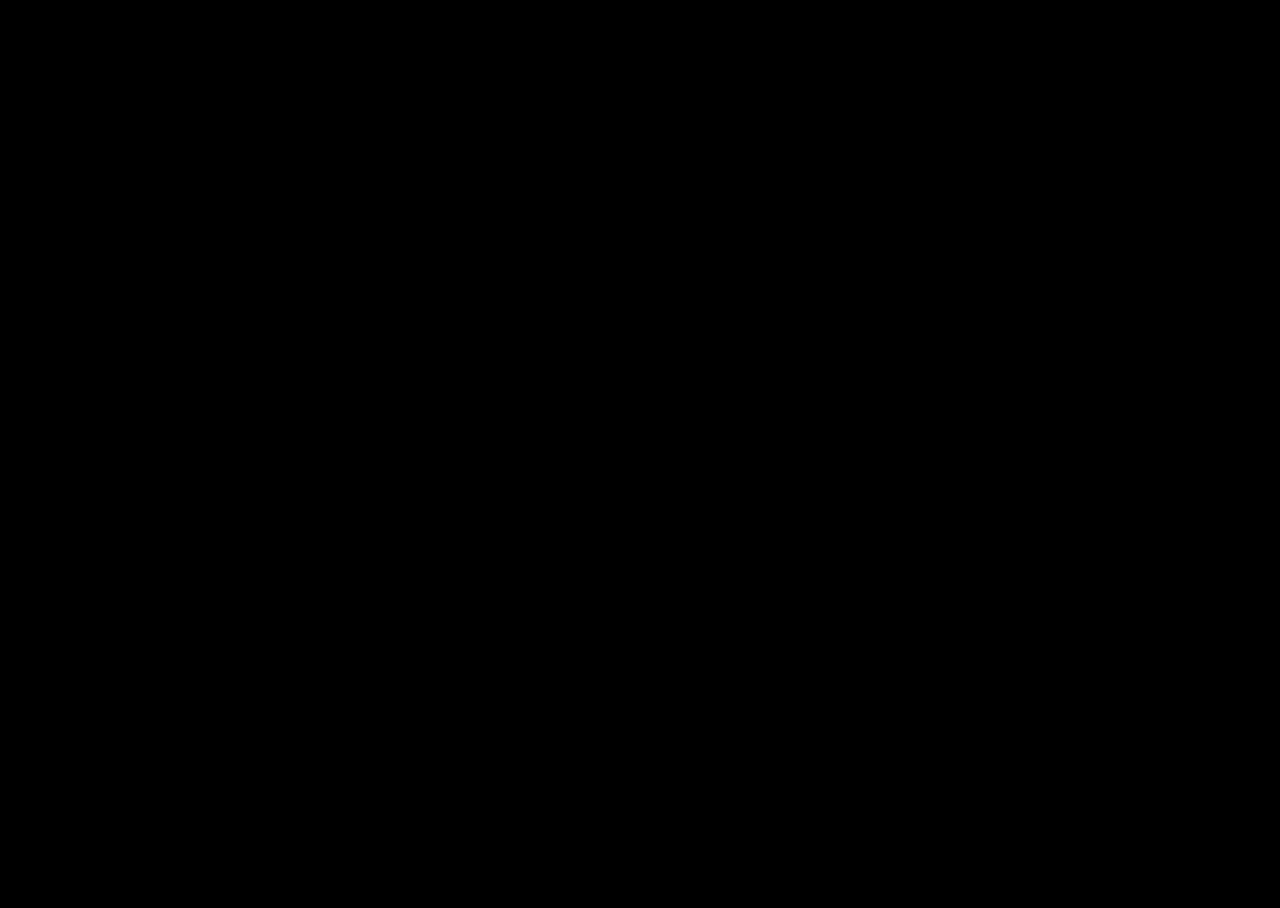
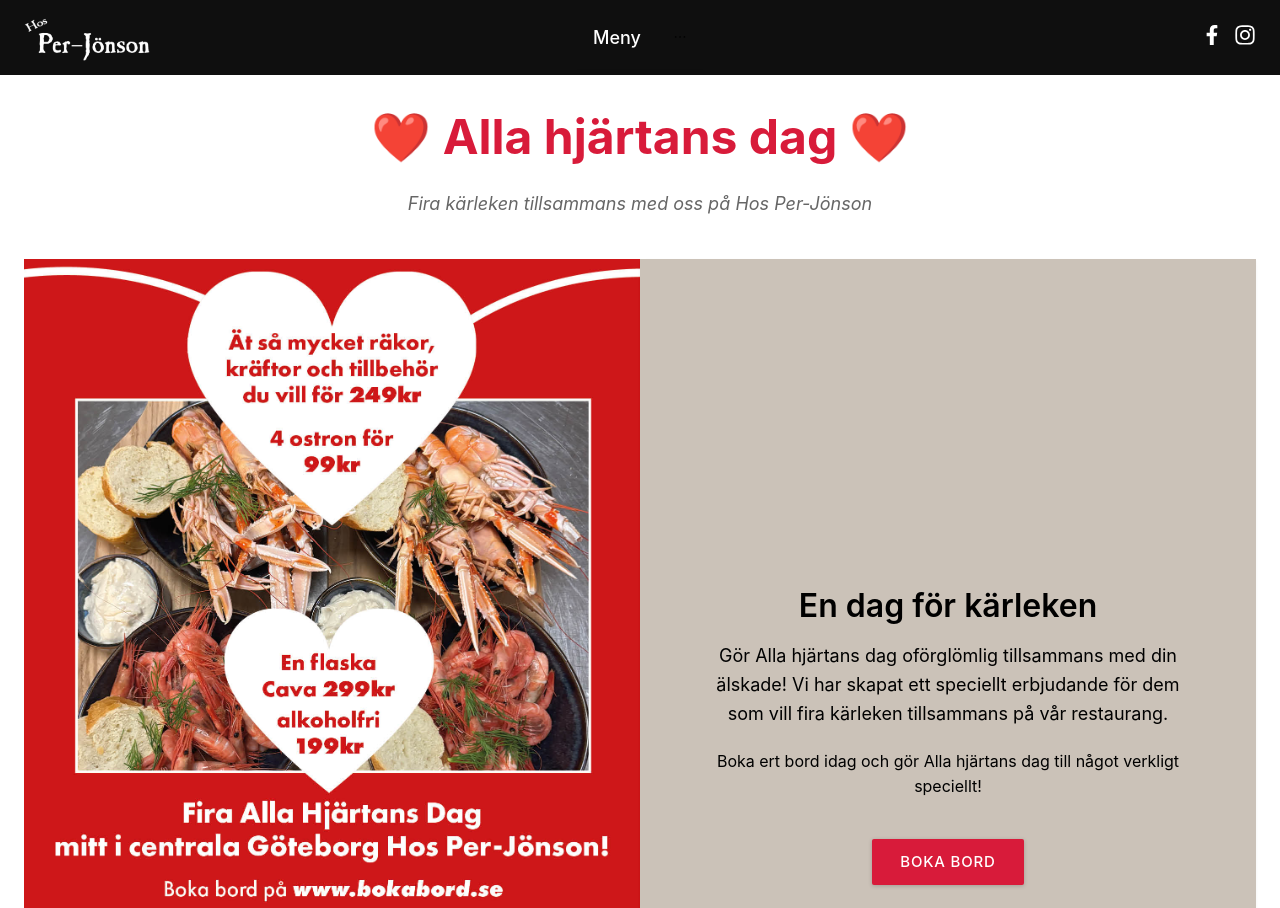
Before and after one commit to teodorgordon/lillakopenhamn, a React (Create React App) app: page /#/AllaHjartansDag in a window 1280 px wide. Before the commit this address had no page. Shown: the top 908 px of the page. Before the commit the page ends 800 px from the top, so only its background shows below. Built offline with nearby package versions, Linux system fonts and the light colour scheme.

Commit message:
lagt till alla hjärtans dag erbjudande

```diff
--- a/src/App.js
+++ b/src/App.js
@@ -7,6 +7,7 @@
 import Meny from "./components/Meny";
 import HittaHit from "./components/HittaHit";
 import OmOss from "./components/OmOss";
+import AllaHjartansDag from "./components/allahjartansdag";
 import Personuppgifter from "./components/Personuppgifter";
 
 const { Header, Content, Footer } = Layout;
@@ -162,6 +163,7 @@
         <Route path="/Meny" element={<LayoutWrapper isModalVisible={isModalVisible} setIsModalVisible={setIsModalVisible} page={<Meny />} />} />
         <Route path="/Hitta" element={<LayoutWrapper isModalVisible={isModalVisible} setIsModalVisible={setIsModalVisible} page={<HittaHit />} />} />
         <Route path="/OmOss" element={<LayoutWrapper isModalVisible={isModalVisible} setIsModalVisible={setIsModalVisible} page={<OmOss />} />} />
+        <Route path="/AllaHjartansDag" element={<LayoutWrapper isModalVisible={isModalVisible} setIsModalVisible={setIsModalVisible} page={<AllaHjartansDag />} />} />
         <Route path="/Personuppgifter" element={<LayoutWrapper isModalVisible={isModalVisible} setIsModalVisible={setIsModalVisible} page={<Personuppgifter />} />} />
       </Routes>
     </Router>
--- a/src/components/StartSida.js
+++ b/src/components/StartSida.js
@@ -107,10 +107,18 @@
       <div
         style={{
           display: "flex",
+          flexDirection: "column",
+          gap: "20px",
+          alignItems: "center",
+          zIndex: 3,
+        }}
+      >
+        <div
+          style={{
+            display: "flex",
             gap: "20px",
             flexWrap: "wrap",
             justifyContent: "center",
-          zIndex: 3,
           }}
         >
           <Button
@@ -145,6 +153,25 @@
           >
             Meny
           </Button>
+        </div>
+
+        <Link to="/AllaHjartansDag">
+          <Button
+            style={{
+              background: "#e91e63",
+              border: "2px solid #e91e63",
+              color: "#fff",
+              fontSize: "18px",
+              padding: "20px 8px",
+              fontWeight: "600",
+              borderRadius: "0",
+              boxShadow: "0 4px 12px rgba(233, 30, 99, 0.4)",
+            }}
+          >
+            ❤️ Alla hjärtans dag erbjudande ❤️
+          </Button>
+        </Link>
+
 
 
 
--- /dev/null
+++ b/src/components/allahjartansdag.js
@@ -0,0 +1,99 @@
+import React from "react";
+import { Typography, Card, Row, Col, Image } from "antd";
+
+const { Title, Paragraph } = Typography;
+
+export default function AllaHjartansDag() {
+  return (
+    <div style={{ background: "#fff", minHeight: "100vh", padding: "76px 24px" }}>
+      {/* Rubrik */}
+      <div style={{ maxWidth: 1000, margin: "0 auto", textAlign: "center", marginBottom: "40px" }}>
+        <Title level={1} style={{ color: "#d81b3aff", fontSize: "48px", fontWeight: "700" }}>
+          ❤️ Alla hjärtans dag ❤️
+        </Title>
+        <Paragraph style={{ color: "#666", fontSize: "18px", fontStyle: "italic" }}>
+          Fira kärleken tillsammans med oss på Hos Per-Jönson
+        </Paragraph>
+      </div>
+
+      {/* Bild och beskrivning */}
+      <div style={{ margin: "24px 0" }}>
+        <Row gutter={0} style={{ marginBottom: "24px" }}>
+          <Col xs={24} md={12} style={{ padding: 0 }}>
+            <Image
+              src={`${process.env.PUBLIC_URL}/allahjartansdag.jpg`}
+              alt="Alla hjärtans dag erbjudande"
+              width="100%"
+              height="100%"
+              preview={false}
+              style={{ display: "block", objectFit: "cover", height: "100%" }}
+            />
+          </Col>
+          <Col xs={24} md={12} style={{ padding: 0, display: "flex" }}>
+            <Card
+              style={{
+                backgroundColor: "#cbc2b8",
+                color: "white",
+                margin: 0,
+                flex: 1,
+                display: "flex",
+                flexDirection: "column",
+                justifyContent: "center",
+                alignItems: "center",
+                border: "none",
+                borderRadius: 0,
+                padding: "40px",
+              }}
+              bordered={false}
+            >
+              <div style={{ maxWidth: "650px", textAlign: "center" }}>
+                <Title level={2} style={{ color: "black", fontSize: "32px" }}>
+                  En dag för kärleken
+                </Title>
+                <Paragraph style={{ color: "black", fontSize: "18px", lineHeight: "1.6" }}>
+                  Gör Alla hjärtans dag oförglömlig tillsammans med din älskade!
+                  Vi har skapat ett speciellt erbjudande för dem som vill
+                  fira kärleken tillsammans på vår restaurang.
+                </Paragraph>
+                <Paragraph style={{ color: "black", fontSize: "16px", marginTop: "20px", marginBottom: "20px" }}>
+                  Boka ert bord idag och gör Alla hjärtans dag till något verkligt speciellt!
+                </Paragraph>
+                <a
+                  href="https://app.bokabord.se/reservation/?hash=376d46c6f948c6345441bd2b6368a8ec"
+                  target="_blank"
+                  rel="noopener noreferrer"
+                  style={{
+                    display: "inline-block",
+                    backgroundColor: "#d81b3aff",
+                    color: "white",
+                    padding: "11px 28px",
+                    fontSize: "15px",
+                    fontWeight: "500",
+                    textDecoration: "none",
+                    borderRadius: "2px",
+                    marginTop: "20px",
+                    boxShadow: "0 1px 4px rgba(0, 0, 0, 0.2)",
+                    letterSpacing: "0.8px",
+                    textTransform: "uppercase",
+                    transition: "all 0.2s ease",
+                    cursor: "pointer",
+                  }}
+                  onMouseEnter={(e) => {
+                    e.currentTarget.style.boxShadow = "0 2px 6px rgba(0, 0, 0, 0.25)";
+                    e.currentTarget.style.background = "#c2185b";
+                  }}
+                  onMouseLeave={(e) => {
+                    e.currentTarget.style.boxShadow = "0 1px 4px rgba(0, 0, 0, 0.2)";
+                    e.currentTarget.style.background = "#d81b60";
+                  }}
+                >
+                  Boka bord
+                </a>
+              </div>
+            </Card>
+          </Col>
+        </Row>
+      </div>
+    </div>
+  );
+}
```
Also changed, not shown: public/allahjartansdag.jpg (added). Lines whose indentation alone changed are shown as unchanged.
